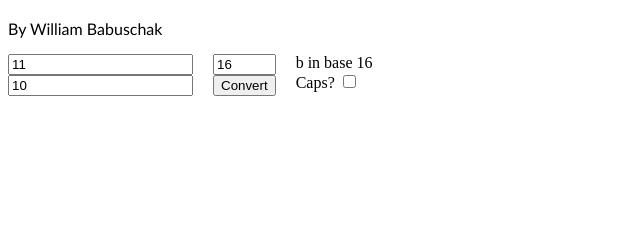
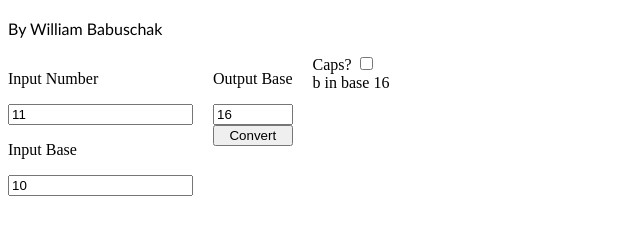
Before and after one commit to wbabuschak/base-calculator, a plain HTML site: page index.html in a window 1280 px wide. Shown: the part 63-298 px from the top of the page, without its empty margins (0-640 px from the left). Drawn offline with Linux system fonts and the light colour scheme.

Commit message:
Update index.html

```diff
--- a/index.html
+++ b/index.html
@@ -9,19 +9,23 @@
         <div>
             <div style="display: flex; gap: 20px;">
                 <div style="display: flex; flex-direction: column">
+                    <p>Input Number</p>
                     <input id="input" value = "11">
+                    <p>Input Base</p>
                     <input id="inputbase" min="1" max="36" value = "10" type="number">
                 </div>
                 <div style="display: flex; flex-direction: column">
+                    <p>Output Base</p>
                     <input id="outputbase" min="1" max="36" value = "16" type="number">
                     <button id="btnconvert">Convert</button>
                 </div>
                 <div style="display: flex; flex-direction: column">
-                    <label id="output"></label>
                     <div>
                         Caps?
                         <input id="capsCheck" type="checkbox">
                     </div>
+                    <label id="output"></label>
+
 
                 </div>
             </div>
```
